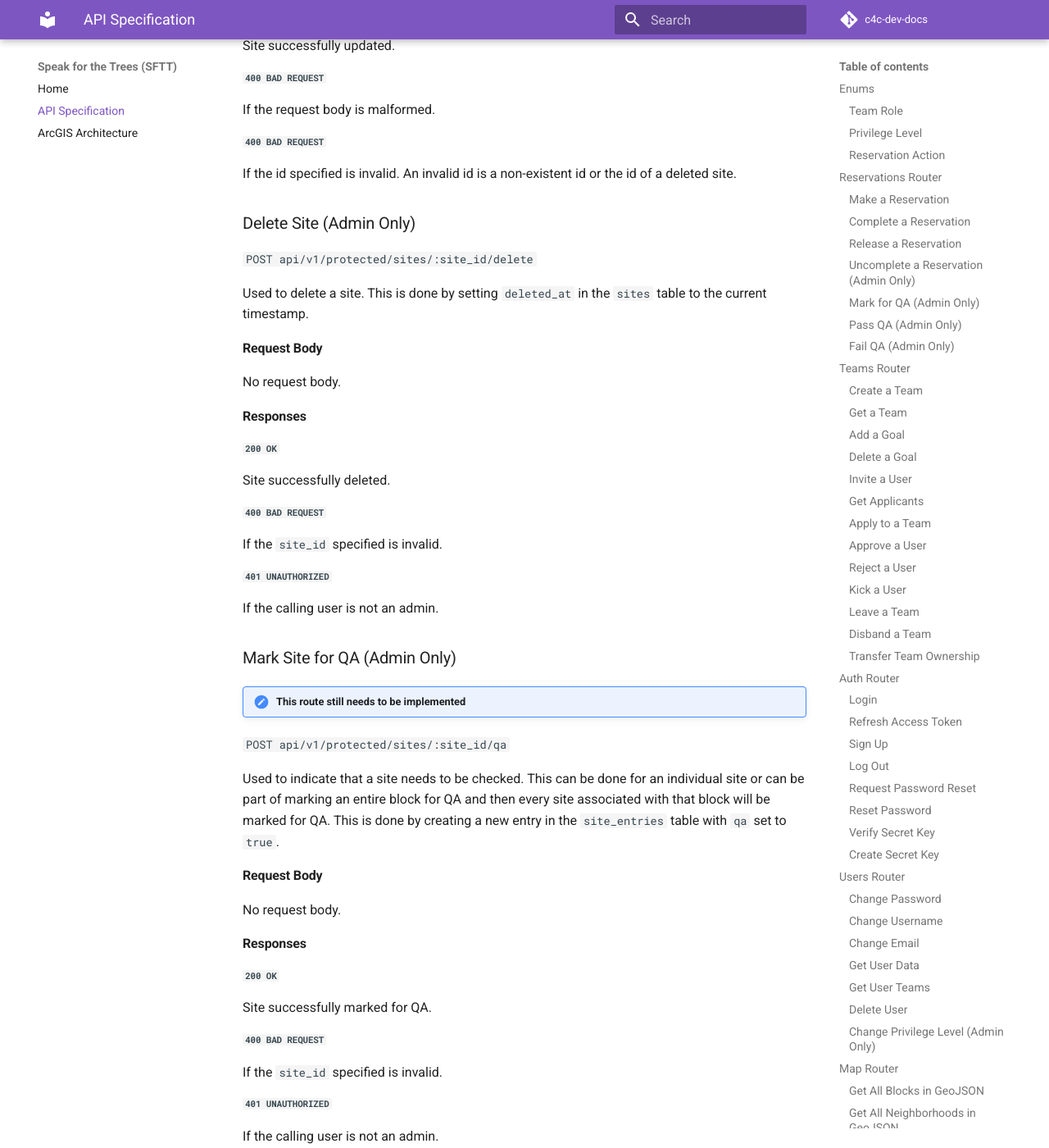
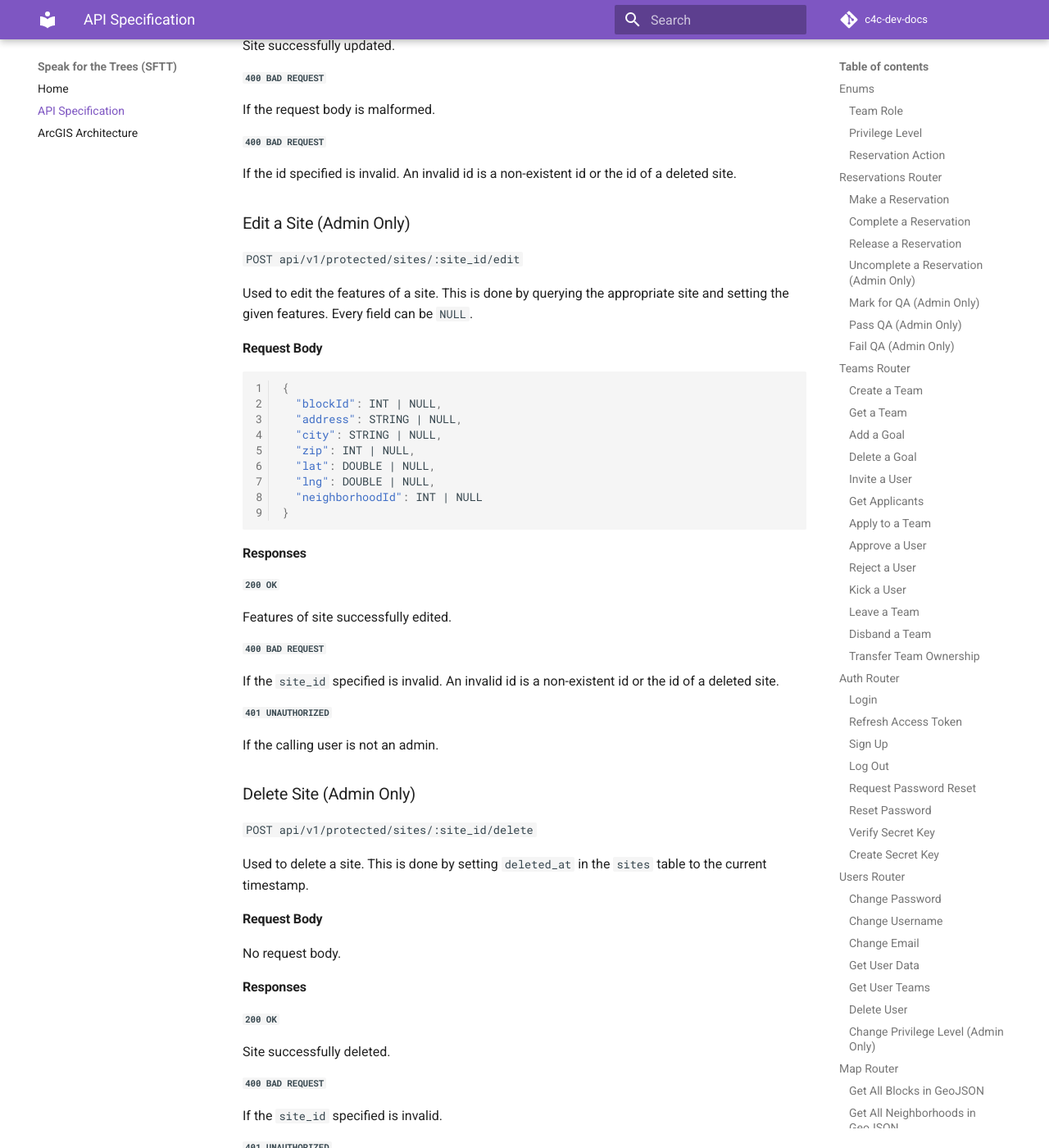
Before and after one commit to Code-4-Community/c4c-dev-docs, an MkDocs documentation site: the page built from docs/sftt/sftt-api-spec.md, in a window 1280 px wide and 1400 px high, scrolled down 39876 px. Shown: the whole window at 82% size. Built offline with MkDocs 1.6.1 and Material for MkDocs 9.7.7, drawn with Linux system fonts in a browser that asks for light colours; comment, search, counter and statistics services are not loaded.

Commit message:
Update sftt-api-spec.md

````diff
--- a/docs/sftt/sftt-api-spec.md
+++ b/docs/sftt/sftt-api-spec.md
@@ -1822,6 +1822,40 @@ If the request body is malformed.
 
 If the id specified is invalid. An invalid id is a non-existent id or the id of a deleted site.
 
+### Edit a Site (Admin Only)
+
+`POST api/v1/protected/sites/:site_id/edit`
+
+Used to edit the features of a site. This is done by querying the appropriate site and setting the given features. Every field can be `NULL`.
+
+#### Request Body
+
+```json
+{
+  "blockId": INT | NULL,
+  "address": STRING | NULL,
+  "city": STRING | NULL,
+  "zip": INT | NULL,
+  "lat": DOUBLE | NULL,
+  "lng": DOUBLE | NULL,
+  "neighborhoodId": INT | NULL
+}
+```
+
+#### Responses
+
+##### `200 OK`
+
+Features of site successfully edited.
+
+##### `400 BAD REQUEST`
+
+If the `site_id` specified is invalid. An invalid id is a non-existent id or the id of a deleted site.
+
+##### `401 UNAUTHORIZED`
+
+If the calling user is not an admin.
+
 ### Delete Site (Admin Only)
 
 `POST api/v1/protected/sites/:site_id/delete`
````
